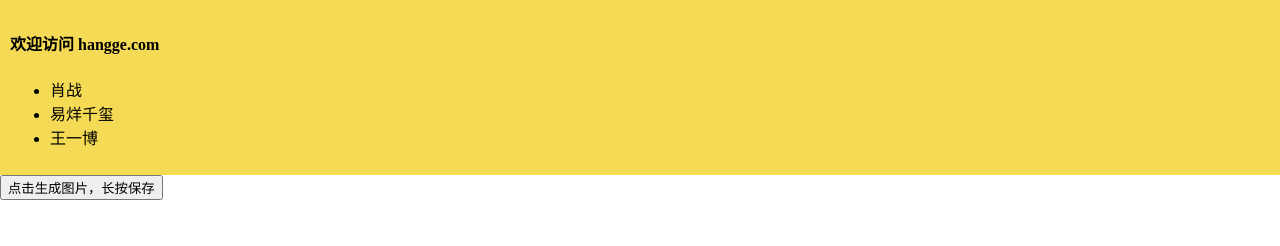
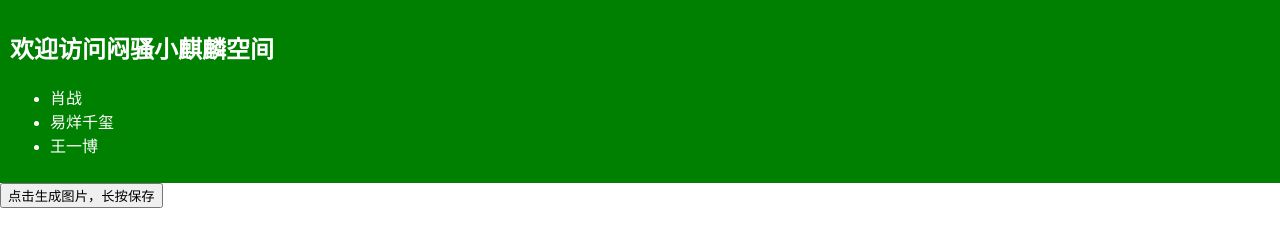
Before and after one commit to xlh1062779087/myHtml2canvas, a plain HTML site: page changan.html in a window 1280 px wide. Drawn offline with Linux system fonts and the light colour scheme.

Commit message:
成功的 案例

```diff
--- a/changan.html
+++ b/changan.html
@@ -25,8 +25,8 @@
 </head>
 
 <body style="margin:0px">
-    <div id="capture" style="padding: 10px; background: #f5da55;">
-        <h4 style="color: #000; ">欢迎访问 hangge.com</h4>
+    <div id="capture" style="padding: 10px; background: green;color: #fff;">
+        <h2 style="color: #fff; ">欢迎访问闷骚小麒麟空间</h2>
         <ul>
             <li>肖战</li>
             <li>易烊千玺</li>
```
